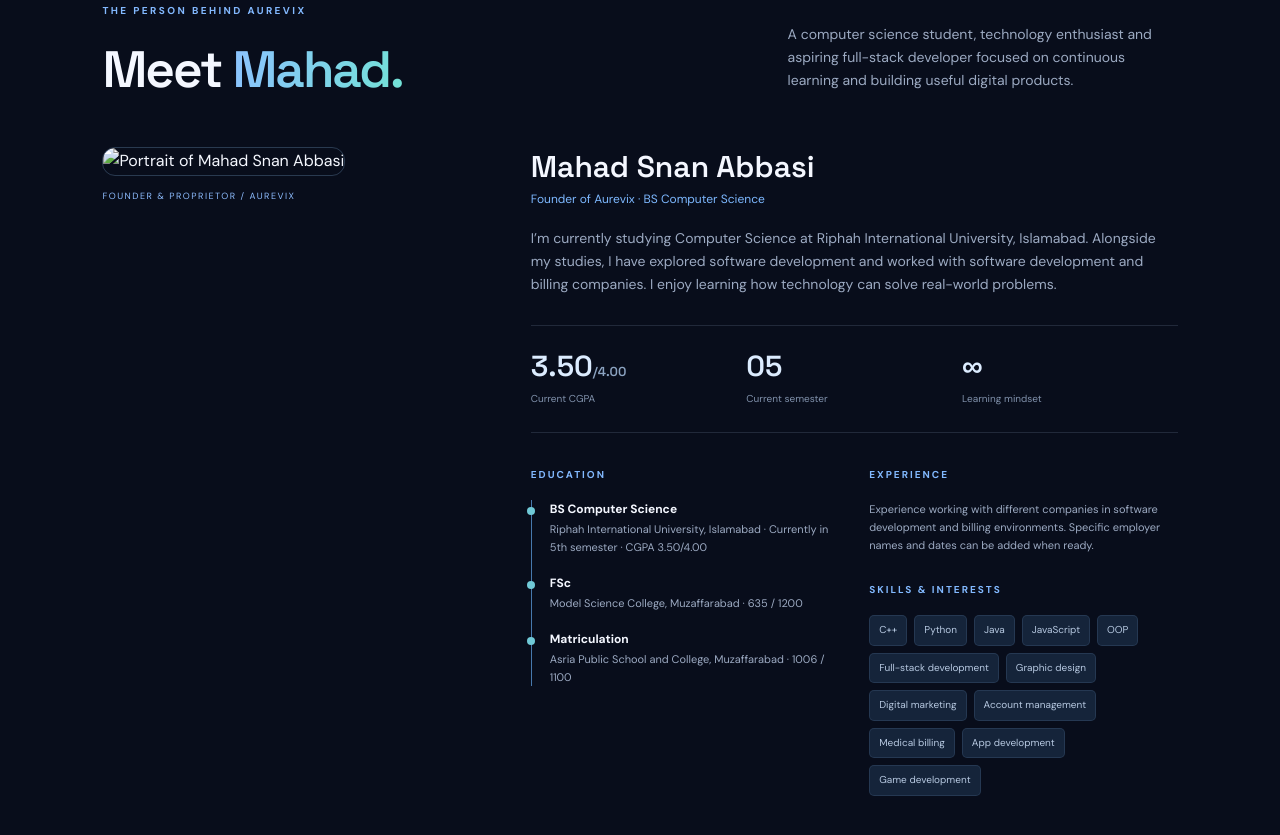
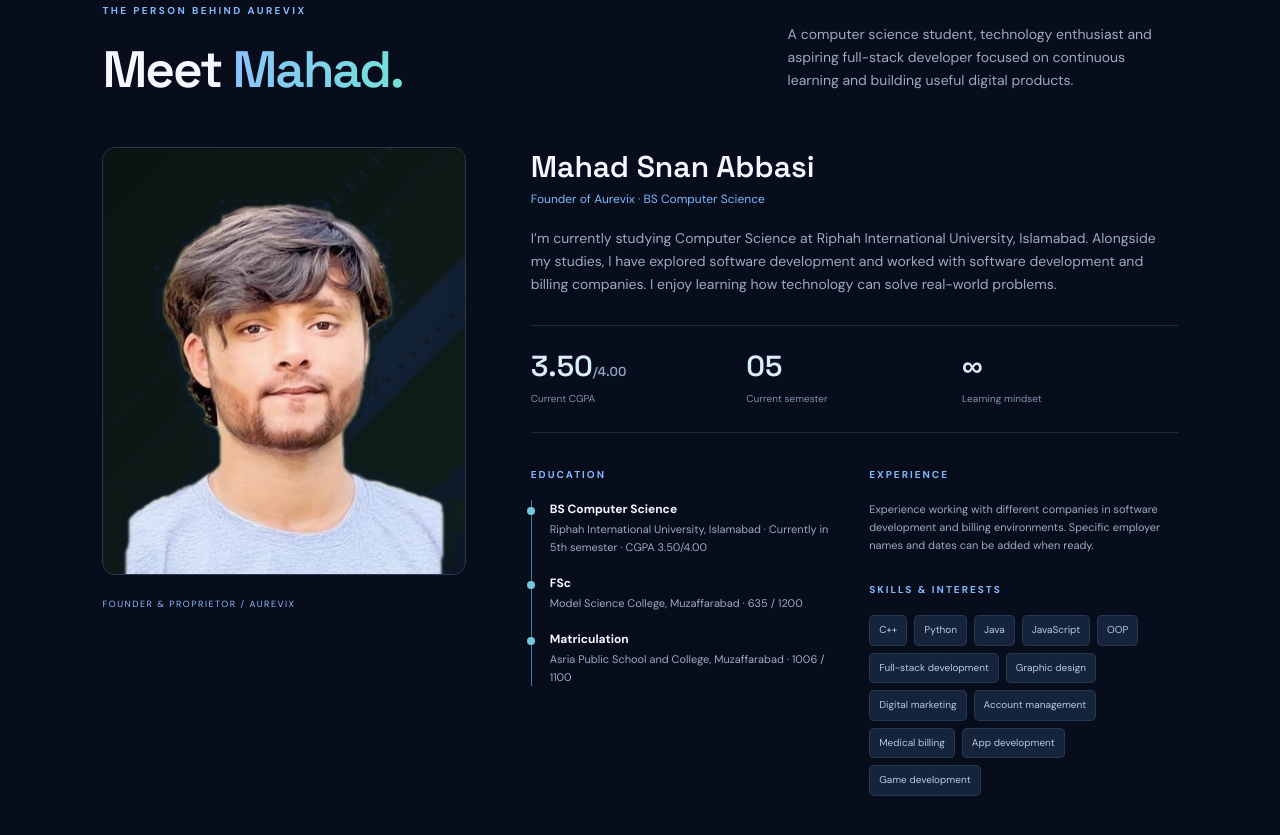
Before and after one commit to mahad0103/Aurevix-website, a plain HTML site: page index.html in a window 1280 px wide. Shown: the part 2553-3388 px from the top of the page. Drawn offline with nearby package versions, Linux system fonts and the light colour scheme.

Commit message:
Update index.html

```diff
--- a/index.html
+++ b/index.html
@@ -41,7 +41,7 @@
 </section>
 <section class="about-section section" id="about"><div class="about-visual"><div class="about-shape"></div><div class="about-stamp">AUREVIX<br><small>BUILT ON CURIOSITY</small></div></div><div class="about-copy"><div class="eyebrow">ABOUT AUREVIX</div><h2>Technology should<br><span class="gradient-text">make things better.</span></h2><p>Aurevix is an independent technology and digital services brand founded by Mahad Snan Abbasi. Its focus brings together software, web and app development, cloud services, creative design and digital business support.</p><p>Our approach is simple: understand the need, create a thoughtful solution and keep learning as technology evolves.</p><a class="text-link" href="#contact">Start a conversation <span>↗</span></a></div></section>
 <section class="founder-section section" id="portfolio"><div class="section-heading"><div><div class="eyebrow">THE PERSON BEHIND AUREVIX</div><h2>Meet <span class="gradient-text">Mahad.</span></h2></div><p>A computer science student, technology enthusiast and aspiring full-stack developer focused on continuous learning and building useful digital products.</p></div>
-  <div class="founder-layout"><div class="founder-photo-wrap"><img src="assets/mahad.jpg" alt="Portrait of Mahad Snan Abbasi" class="founder-photo"><div class="photo-tag">FOUNDER & PROPRIETOR / AUREVIX</div></div><div class="founder-details"><div class="founder-intro"><h3>Mahad Snan Abbasi</h3><p class="role">Founder of Aurevix · BS Computer Science</p><p>I’m currently studying Computer Science at Riphah International University, Islamabad. Alongside my studies, I have explored software development and worked with software development and billing companies. I enjoy learning how technology can solve real-world problems.</p></div>
+  <div class="founder-layout"><div class="founder-photo-wrap"><img src="mahad.jpg" alt="Portrait of Mahad Snan Abbasi" class="founder-photo"><div class="photo-tag">FOUNDER & PROPRIETOR / AUREVIX</div></div><div class="founder-details"><div class="founder-intro"><h3>Mahad Snan Abbasi</h3><p class="role">Founder of Aurevix · BS Computer Science</p><p>I’m currently studying Computer Science at Riphah International University, Islamabad. Alongside my studies, I have explored software development and worked with software development and billing companies. I enjoy learning how technology can solve real-world problems.</p></div>
   <div class="stats"><div><strong>3.50<span>/4.00</span></strong><small>Current CGPA</small></div><div><strong>05</strong><small>Current semester</small></div><div><strong>∞</strong><small>Learning mindset</small></div></div>
   <div class="detail-columns"><div><h4>EDUCATION</h4><ul class="timeline"><li><b>BS Computer Science</b><span>Riphah International University, Islamabad · Currently in 5th semester · CGPA 3.50/4.00</span></li><li><b>FSc</b><span>Model Science College, Muzaffarabad · 635 / 1200</span></li><li><b>Matriculation</b><span>Asria Public School and College, Muzaffarabad · 1006 / 1100</span></li></ul></div><div><h4>EXPERIENCE</h4><p class="small-copy">Experience working with different companies in software development and billing environments. Specific employer names and dates can be added when ready.</p><h4 class="skill-title">SKILLS & INTERESTS</h4><div class="skill-tags"><span>C++</span><span>Python</span><span>Java</span><span>JavaScript</span><span>OOP</span><span>Full-stack development</span><span>Graphic design</span><span>Digital marketing</span><span>Account management</span><span>Medical billing</span><span>App development</span><span>Game development</span></div></div></div>
   </div></div>
```
